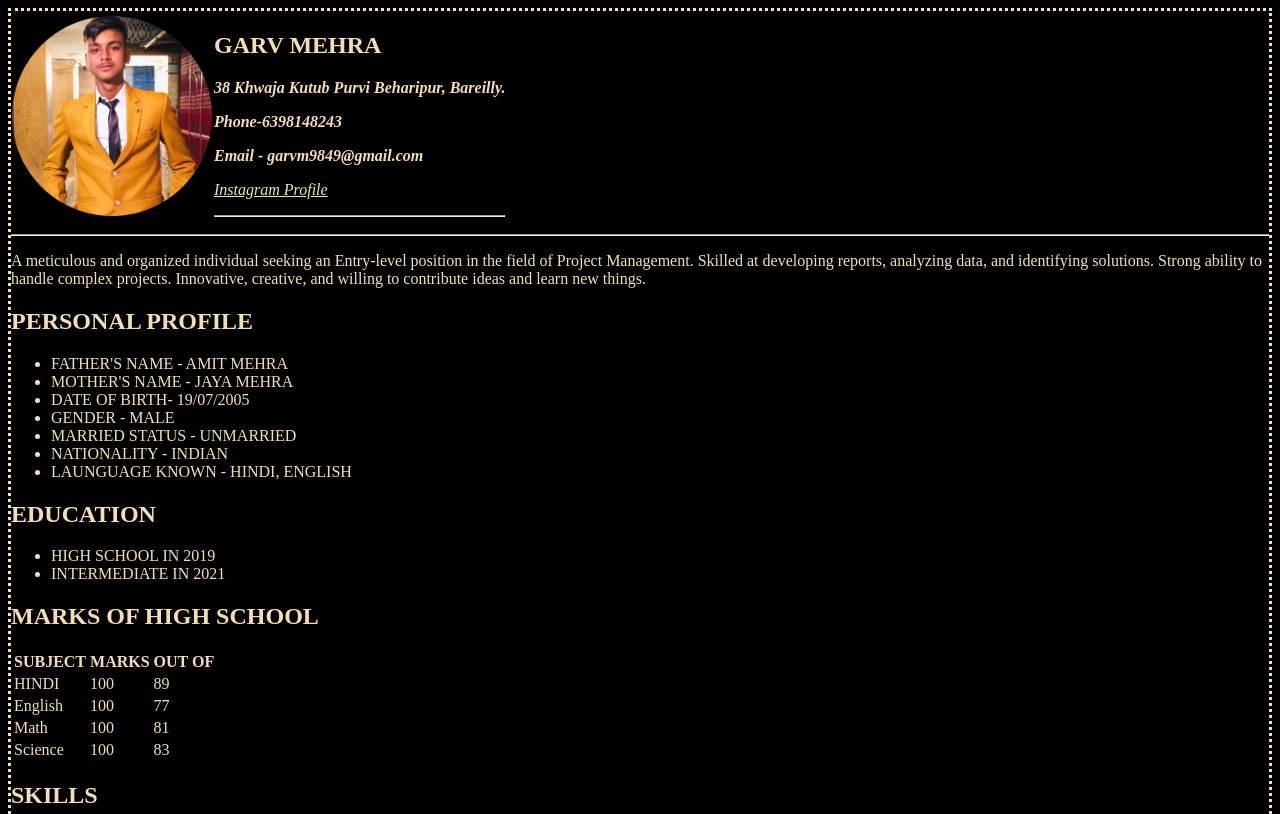
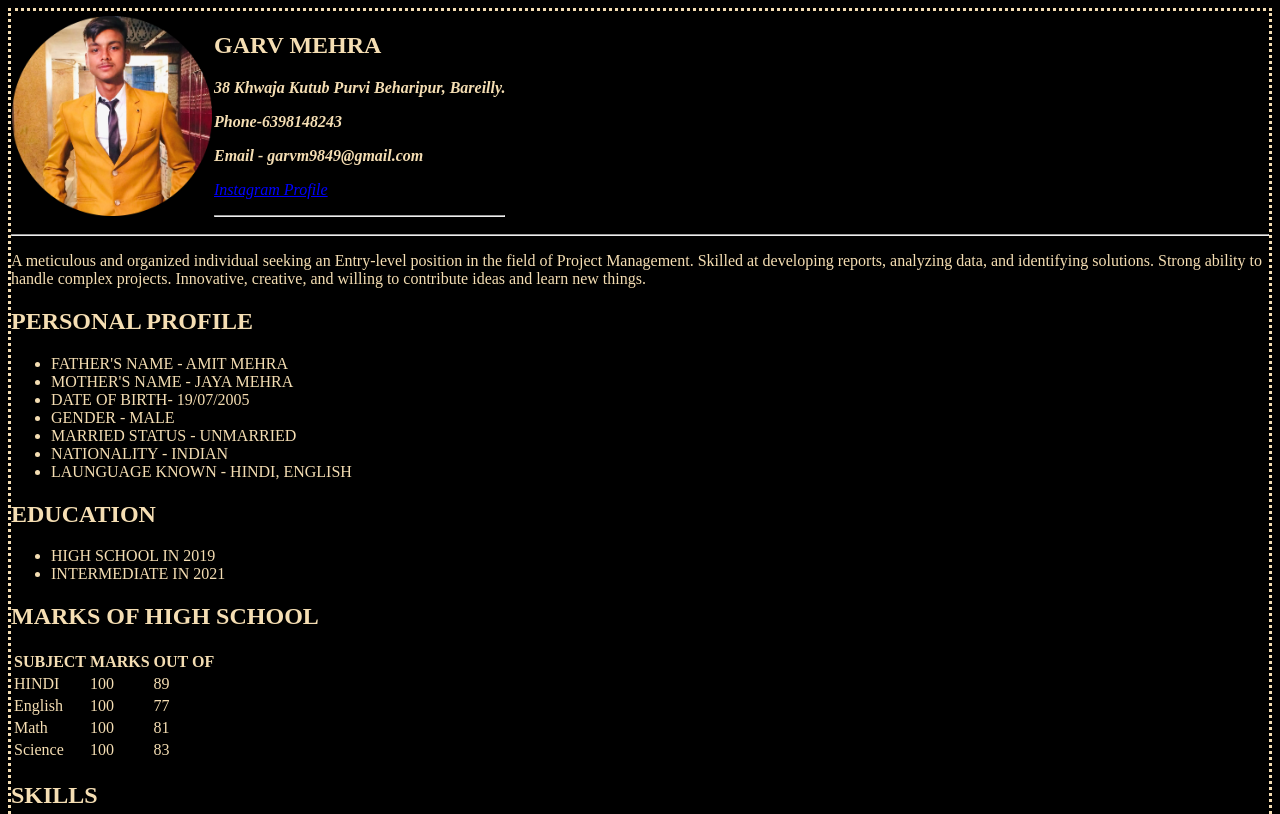
Before and after one commit to Varunkumar5295/Garv-cv, a plain HTML site: page index.html in a window 1280 px wide. Shown: the top 814 px of the page. Drawn offline with Linux system fonts and the light colour scheme.

Commit message:
Update style.css

```diff
--- a/css/style.css
+++ b/css/style.css
@@ -1,4 +1,6 @@
-
+.Instagram{
+      color: blue;
+}
 body{
   background-color:black;
   text-emphasis-color: white;
```
